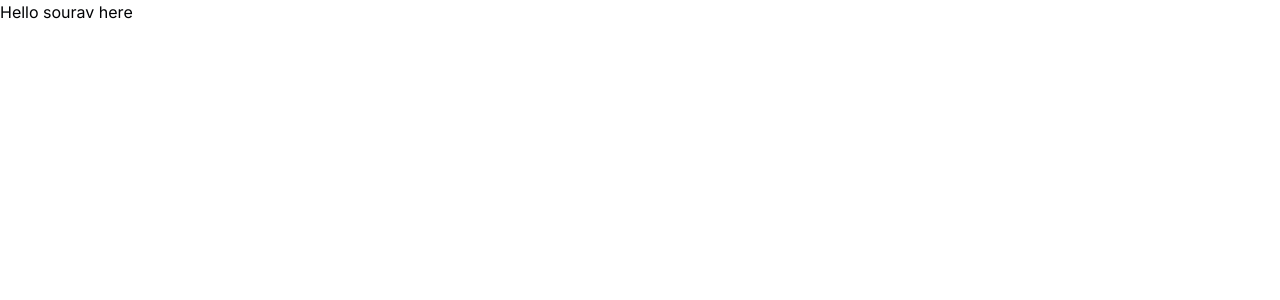
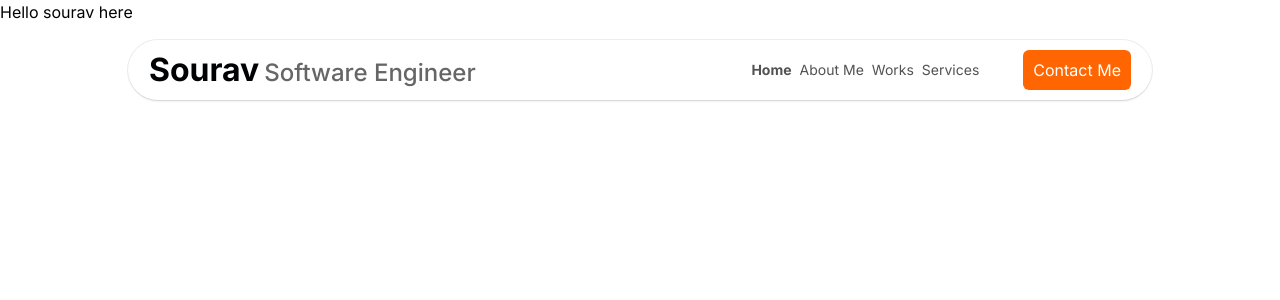
Before and after one commit to souravlayek/portfolio-v3, a Next.js app: page / in a window 1280 px wide. Shown: the top 300 px of the page. Built offline with nearby package versions, Linux system fonts and the light colour scheme.

Commit message:
Added Navbar

```diff
--- a/package.json
+++ b/package.json
@@ -13,6 +13,7 @@
     "@tabler/icons-react": "^3.20.0",
     "class-variance-authority": "^0.7.0",
     "clsx": "^2.1.1",
+    "framer-motion": "^11.11.10",
     "lucide-react": "^0.453.0",
     "next": "15.0.1",
     "next-themes": "^0.3.0",
--- a/src/app/layout.tsx
+++ b/src/app/layout.tsx
@@ -2,7 +2,9 @@ import type { Metadata } from "next";
 import "./globals.css";
 import { Inter } from "next/font/google";
 import { ThemeProvider } from "@/components/theme-provider";
+import Header from "@/components/Header";
 const interFont = Inter({
+  weight: ["300", "400", "500", "600", "700", "900"],
   subsets: ["latin"],
 });
 export const metadata: Metadata = {
@@ -21,13 +23,14 @@ export default function RootLayout({
 }>) {
   return (
     <html lang="en" suppressHydrationWarning>
-      <body className={`${interFont.className} antialiased`}>
+      <body className={`${interFont.className} antialiased min-h-screen`}>
         <ThemeProvider
           attribute="class"
           defaultTheme="system"
           enableSystem
           disableTransitionOnChange
         >
+          <Header />
           {children}
         </ThemeProvider>
       </body>
--- /dev/null
+++ b/src/components/Header/Navbar/index.tsx
@@ -0,0 +1,68 @@
+"use client";
+import React from "react";
+import {
+  IconHome,
+  IconBriefcase2,
+  IconUser,
+  IconPackageExport,
+} from "@tabler/icons-react";
+import { FloatingNav } from "@/components/ui/floating-navbar";
+import MagneticButton from "@/components/ui/magnetic-button";
+import Logo from "@/components/ui/logo";
+
+const navItems = [
+  {
+    name: "Home",
+    link: "/",
+    icon: <IconHome className="h-4 w-4 text-neutral-500 dark:text-white" />,
+  },
+  {
+    name: "About Me",
+    link: "/about-me",
+    icon: <IconUser className="h-4 w-4 text-neutral-500 dark:text-white" />,
+  },
+  {
+    name: "Works",
+    link: "/works",
+    icon: (
+      <IconBriefcase2 className="h-4 w-4 text-neutral-500 dark:text-white" />
+    ),
+  },
+  {
+    name: "Services",
+    link: "/services",
+    icon: (
+      <IconPackageExport className="h-4 w-4 text-neutral-500 dark:text-white" />
+    ),
+  },
+];
+
+export default function Navbar() {
+  return (
+    <FloatingNav
+      logo={<Logo className="max-sm:hidden max-lg:text-[24px]" />}
+      navItems={navItems}
+      navClassName="max-sm:justify-between max-sm:w-full"
+      rightSection={<ContactMeButton />}
+      className="max-w-full h-[60px] px-[20px] w-4/5 justify-between items-center max-sm:justify-center"
+    />
+  );
+}
+
+const ContactMeButton = () => {
+  return (
+    <MagneticButton>
+      <button className="h-[40px] px-[5px] rounded-md relative bg-brightOrange text-white hidden max-sm:flex justify-center items-center ">
+        🤝
+      </button>
+      <button className="sm:flex h-[40px] px-[10px] ml-[40px] rounded-md relative bg-brightOrange text-white hidden justify-center items-center group/modal-btn overflow-hidden">
+        <span className="group-hover/modal-btn:translate-x-40 text-center transition duration-500">
+          Contact Me
+        </span>
+        <div className="-translate-x-40 group-hover/modal-btn:translate-x-0 flex items-center justify-center absolute inset-0 transition duration-500 text-white z-20">
+          🤝
+        </div>
+      </button>
+    </MagneticButton>
+  );
+};
--- /dev/null
+++ b/src/components/Header/index.tsx
@@ -0,0 +1,12 @@
+import React from "react";
+import Navbar from "./Navbar";
+
+const Header = () => {
+  return (
+    <header className="w-full">
+      <Navbar />
+    </header>
+  );
+};
+
+export default Header;
--- /dev/null
+++ b/src/components/ui/floating-navbar.tsx
@@ -0,0 +1,93 @@
+"use client";
+import React, { useState } from "react";
+import {
+  motion,
+  AnimatePresence,
+  useScroll,
+  useMotionValueEvent,
+} from "framer-motion";
+import { cn } from "@/lib/utils";
+import Link from "next/link";
+import { usePathname } from "next/navigation";
+type NavItem = {
+  name: string;
+  link: string;
+  icon?: JSX.Element;
+};
+export const FloatingNav = ({
+  logo,
+  navItems,
+  className,
+  navClassName,
+  rightSection,
+}: {
+  logo?: React.ReactNode;
+  navItems: NavItem[];
+  className?: string;
+  navClassName?: string;
+  rightSection?: React.ReactNode;
+}) => {
+  const { scrollYProgress, scrollY } = useScroll();
+
+  const [visible, setVisible] = useState(true);
+
+  useMotionValueEvent(scrollYProgress, "change", (current) => {
+    // Check if current is not undefined and is a number
+    if (typeof current === "number") {
+      const direction = current! - scrollYProgress.getPrevious()!;
+      if (scrollY.get() < 60) {
+        setVisible(true);
+        return;
+      }
+      if (scrollYProgress.get() < 0.05) {
+        setVisible(false);
+      } else {
+        if (direction < 0) {
+          setVisible(true);
+        } else {
+          setVisible(false);
+        }
+      }
+    }
+  });
+  const pathName = usePathname();
+  return (
+    <AnimatePresence mode="wait">
+      <motion.div
+        initial={{
+          opacity: 1,
+          y: -100,
+        }}
+        animate={{
+          y: visible ? 0 : -100,
+          opacity: visible ? 1 : 0,
+        }}
+        transition={{
+          duration: 0.2,
+        }}
+        className={cn(
+          "flex max-w-fit  fixed top-10 inset-x-0 mx-auto border border-transparent dark:border-white/[0.2] rounded-full dark:bg-black bg-white shadow-[0px_2px_3px_-1px_rgba(0,0,0,0.1),0px_1px_0px_0px_rgba(25,28,33,0.02),0px_0px_0px_1px_rgba(25,28,33,0.08)] z-[5000] px-2  py-2  items-center justify-center space-x-4",
+          className,
+        )}
+      >
+        {logo}
+        <nav className={cn("flex gap-1", navClassName)}>
+          {navItems.map((navItem: NavItem, idx: number) => (
+            <Link
+              key={`link=${idx}`}
+              href={navItem.link}
+              className={cn(
+                "relative dark:text-neutral-50 items-center flex space-x-1 text-neutral-600 dark:hover:text-neutral-300 hover:text-neutral-500",
+                pathName.includes(navItem.link) ? "font-bold" : "",
+              )}
+            >
+              <span className="block sm:hidden">{navItem.icon}</span>
+              <span className="hidden sm:block text-sm">{navItem.name}</span>
+            </Link>
+          ))}
+          {rightSection}
+        </nav>
+      </motion.div>
+    </AnimatePresence>
+  );
+};
--- /dev/null
+++ b/src/components/ui/logo.tsx
@@ -0,0 +1,23 @@
+import { cn } from "@/lib/utils";
+import Link from "next/link";
+import React from "react";
+
+const Logo = ({ className }: { className?: string }) => {
+  return (
+    <Link href="/">
+      <div
+        className={cn(
+          "text-[32px] text-foreground font-bold cursor-pointer transition duration-300 hover:opacity-90",
+          className,
+        )}
+      >
+        Sourav
+        <span className="text-[24px] max-lg:text-[18px] text-muted-foreground ml-[5px] font-medium max-[769px]:hidden">
+          Software Engineer
+        </span>
+      </div>
+    </Link>
+  );
+};
+
+export default Logo;
--- /dev/null
+++ b/src/components/ui/magnetic-button.tsx
@@ -0,0 +1,64 @@
+"use client";
+
+import React, { useState, useEffect, useRef } from "react";
+import { motion, useMotionValue, useSpring } from "framer-motion";
+
+const SPRING_CONFIG = { damping: 100, stiffness: 400 };
+
+type MagneticButtonType = {
+  children: React.ReactNode;
+  distance?: number;
+};
+
+function MagneticButton({ children, distance = 0.6 }: MagneticButtonType) {
+  const [isHovered, setIsHovered] = useState(false);
+  const ref = useRef<HTMLDivElement>(null);
+
+  const x = useMotionValue(0);
+  const y = useMotionValue(0);
+
+  const springX = useSpring(x, SPRING_CONFIG);
+  const springY = useSpring(y, SPRING_CONFIG);
+
+  useEffect(() => {
+    const calculateDistance = (e: MouseEvent) => {
+      if (ref.current) {
+        const rect = ref.current.getBoundingClientRect();
+        const centerX = rect.left + rect.width / 2;
+        const centerY = rect.top + rect.height / 2;
+        const distanceX = e.clientX - centerX;
+        const distanceY = e.clientY - centerY;
+
+        if (isHovered) {
+          x.set(distanceX * distance);
+          y.set(distanceY * distance);
+        } else {
+          x.set(0);
+          y.set(0);
+        }
+      }
+    };
+
+    document.addEventListener("mousemove", calculateDistance);
+
+    return () => {
+      document.removeEventListener("mousemove", calculateDistance);
+    };
+  }, [ref, isHovered]);
+
+  return (
+    <motion.div
+      ref={ref}
+      onMouseEnter={() => setIsHovered(true)}
+      onMouseLeave={() => setIsHovered(false)}
+      style={{
+        x: springX,
+        y: springY,
+      }}
+    >
+      {children}
+    </motion.div>
+  );
+}
+
+export default MagneticButton;
```
Also changed, not shown: 1 other file (tests, documents, lock files or other folders).
